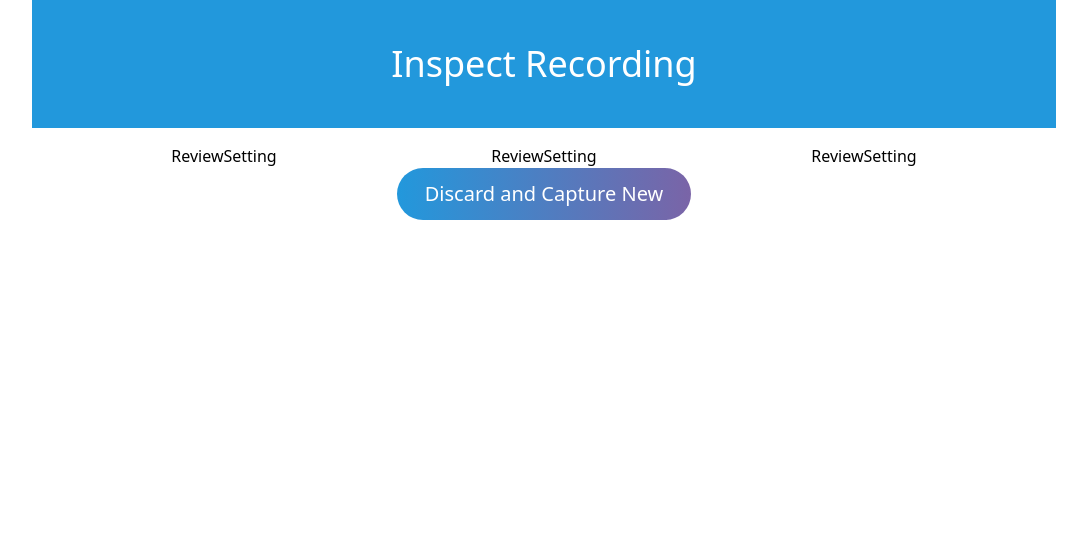
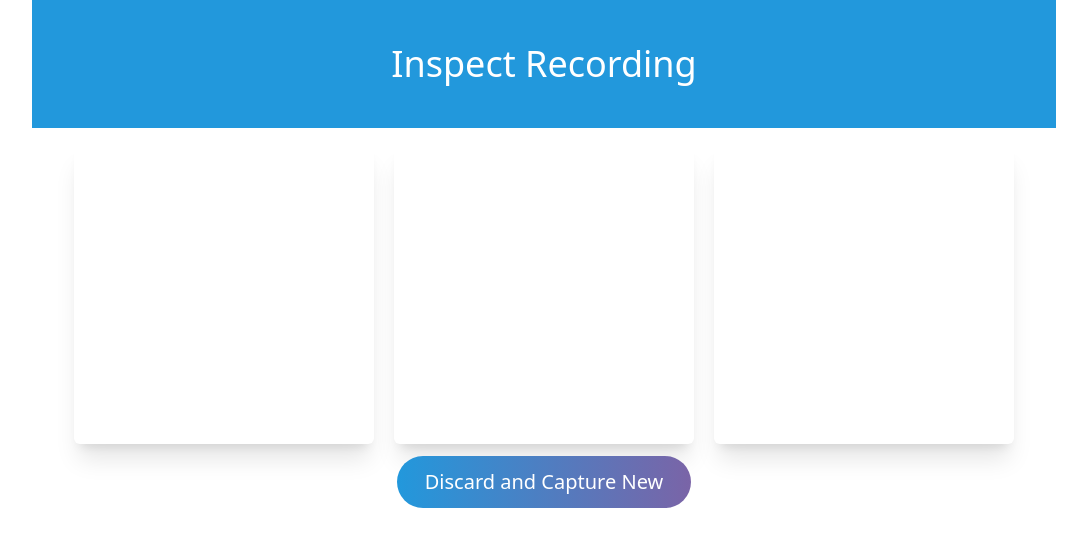
Before and after one commit to Subti/nextjs-web-curator, a Next.js app: page /inspect in a window 1280 px wide. Shown: the top 546 px of the page, without its empty margins (96-1183 px from the left). Built offline with nearby package versions, Linux system fonts and the light colour scheme.

Commit message:
Begin styling component

```diff
--- a/src/app/components/ReviewSettings.tsx
+++ b/src/app/components/ReviewSettings.tsx
@@ -1,5 +1,7 @@
 import React from "react";
 
 export default function ReviewSetting() {
-  return <div>ReviewSetting</div>;
+  return (
+    <div className="flex flex-col border-1 rounded-md shadow-xl custom-height-300 custom-width-300 py-8 px-3 mb-3"></div>
+  );
 }
```
